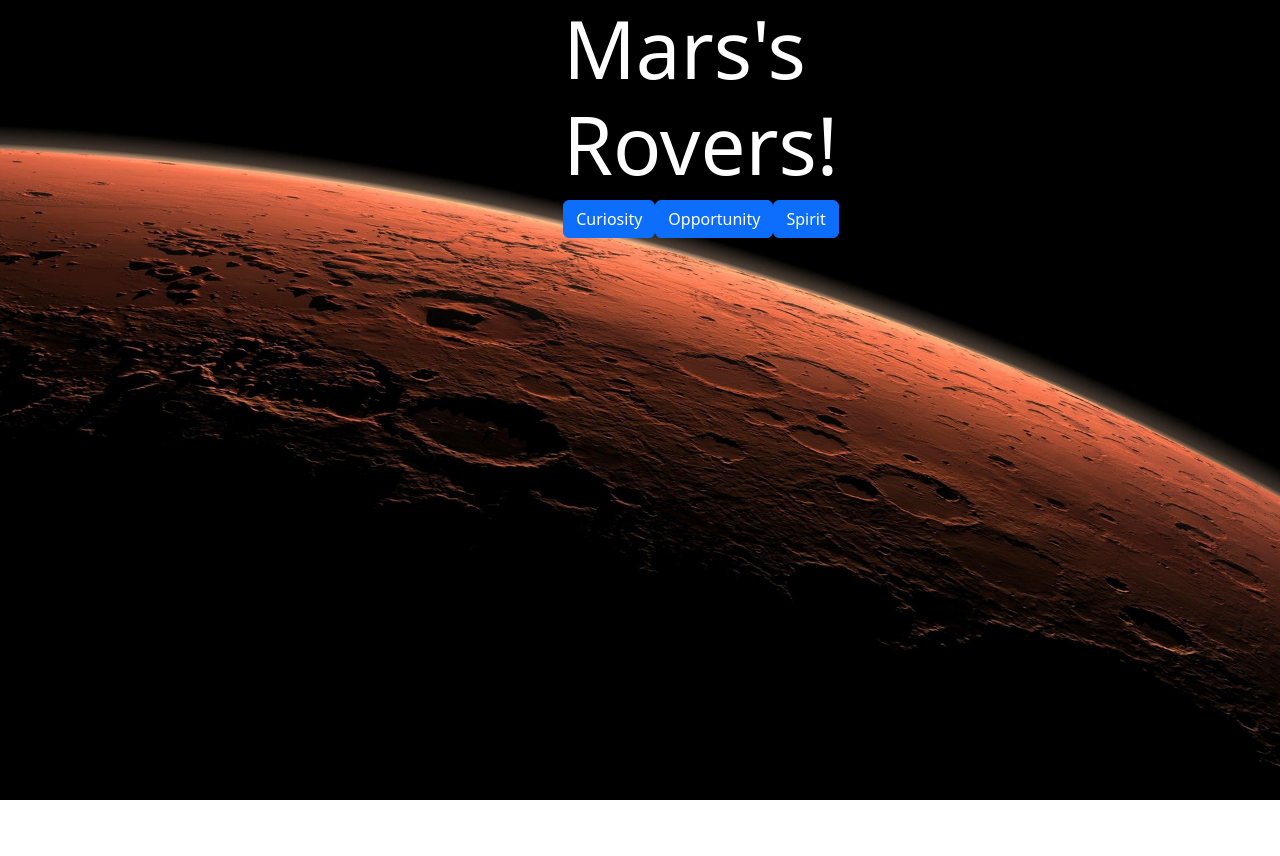
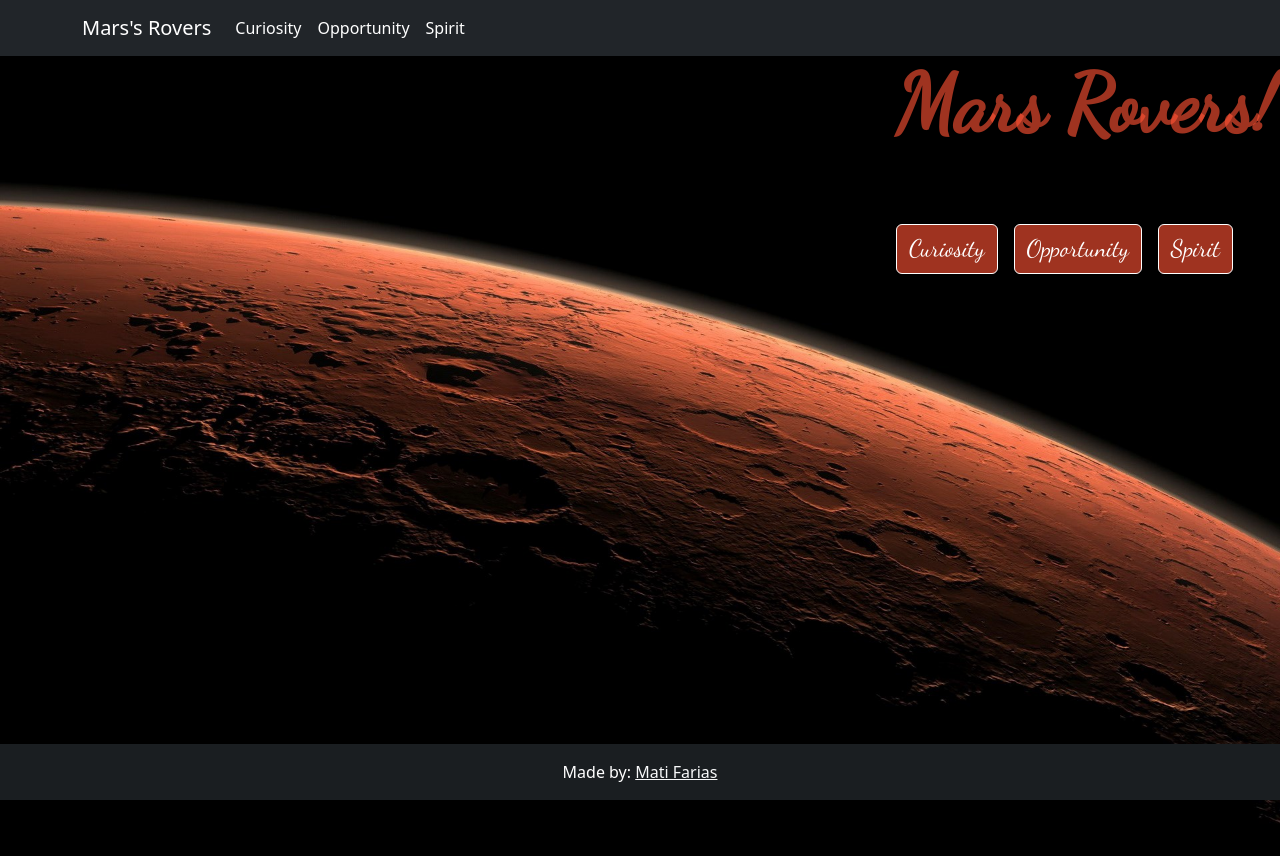
Before and after one commit to mati-farias/nasaApp, a React (Vite) app: page / in a window 1280 px wide. Before the commit the page ends 800 px from the top, so only its background shows below. Built offline with nearby package versions, Linux system fonts and the light colour scheme.

Commit message:
updating design

```diff
--- a/index.html
+++ b/index.html
@@ -11,6 +11,9 @@
       integrity="sha384-Zenh87qX5JnK2Jl0vWa8Ck2rdkQ2Bzep5IDxbcnCeuOxjzrPF/et3URy9Bv1WTRi"
       crossorigin="anonymous"
     />
+    <link rel="preconnect" href="https://fonts.googleapis.com">
+    <link rel="preconnect" href="https://fonts.gstatic.com" crossorigin>
+    <link href="https://fonts.googleapis.com/css2?family=Dancing+Script&family=Lobster&family=Ubuntu:ital,wght@1,400;1,700&display=swap" rel="stylesheet">
   </head>
   <body>
     <div id="root"></div>
--- a/package.json
+++ b/package.json
@@ -11,6 +11,7 @@
   "dependencies": {
     "axios": "^1.1.3",
     "bootstrap": "^5.2.2",
+    "mdb-react-ui-kit": "^5.0.0",
     "react": "^18.2.0",
     "react-bootstrap": "^2.5.0",
     "react-datepicker": "^4.8.0",
--- a/src/App.jsx
+++ b/src/App.jsx
@@ -4,15 +4,19 @@ import './App.css';
 import Home from './pages/Home/Home';
 import LandingPage from './pages/Landing/LandingPage';
 import Photos from './pages/Home/Home';
+import Footer from './components/Footer/Footer';
+import Navigation from './components/Navbar/Navigation';
 
 function App() {
 	return (
 		<React.Fragment>
+			<Navigation />
 			<Routes>
 				<Route path='/' element={<LandingPage />} />
 				<Route path='/home' element={<Home />} />
 				<Route path='/photos/:rover' element={<Photos />} />
 			</Routes>
+			<Footer />
 		</React.Fragment>
 	);
 }
--- a/src/components/Footer/Footer.jsx
+++ b/src/components/Footer/Footer.jsx
@@ -1,7 +1,29 @@
 import React from 'react';
+import Container from 'react-bootstrap/Container';
+import Nav from 'react-bootstrap/Nav';
+import Navbar from 'react-bootstrap/Navbar';
+import { Link } from 'react-router-dom';
+import { MDBFooter } from 'mdb-react-ui-kit';
 
 const Footer = () => {
-	return <div>Footer</div>;
+	return (
+		<MDBFooter
+			bgColor='dark'
+			color='white'
+			className='text-center text-lg-left fixed-bottom'>
+			<div
+				className='text-center p-3'
+				style={{ backgroundColor: 'rgba(0, 0, 0, 0.2)' }}>
+				Made by:{' '}
+				<a
+					className='text-light'
+					href='https://www.linkedin.com/in/matias-farias-fullstack/'
+					target='_blank'>
+					Mati Farias
+				</a>
+			</div>
+		</MDBFooter>
+	);
 };
 
 export default Footer;
--- /dev/null
+++ b/src/components/Navbar/Navigation.jsx
@@ -0,0 +1,52 @@
+import Container from 'react-bootstrap/Container';
+import Nav from 'react-bootstrap/Nav';
+import Navbar from 'react-bootstrap/Navbar';
+import { Link, useNavigate } from 'react-router-dom';
+import { rovers } from '../../utils/rovers.json';
+import { Button } from 'react-bootstrap';
+import { useState } from 'react';
+import { getRoversPics } from '../../redux/actions';
+import { useDispatch } from 'react-redux';
+
+function Navigation() {
+	const [rover, setRover] = useState();
+	const navigate = useNavigate();
+	const dispatch = useDispatch();
+
+	const handleRover = (e) => {
+		const robotName = e.target.value;
+		setRover(robotName);
+		dispatch(getRoversPics(new Date(), robotName));
+		navigate(`/photos/${robotName}`);
+	};
+	return (
+		<>
+			<Navbar bg='dark' variant='dark' className='sticky-top'>
+				<Container>
+					<Navbar.Brand as={Link} to={'/'}>
+						Mars's Rovers
+					</Navbar.Brand>
+					<Nav className='me-auto'>
+						{rovers.map((rover) => (
+							<Nav.Link>
+								<button
+									style={{
+										backgroundColor: 'transparent',
+										border: 'none',
+										color: 'white',
+									}}
+									onClick={(e) => handleRover(e)}
+									value={rover.value}
+									key={rover.name}>
+									{rover.name}
+								</button>
+							</Nav.Link>
+						))}
+					</Nav>
+				</Container>
+			</Navbar>
+		</>
+	);
+}
+
+export default Navigation;
--- a/src/components/Pagination/Pagination.css
+++ b/src/components/Pagination/Pagination.css
@@ -3,7 +3,7 @@
     padding: 8px 16px;
     text-decoration: none;
     border: 1px solid rgb(233, 239, 235);
-    background-color: rgb(25, 26, 127);
+    background-color: rgb(189, 88, 70);
     cursor: pointer;
 }
 
@@ -18,6 +18,6 @@
     padding: 8px 16px;
     text-decoration: none;
     border: 1px solid rgb(233, 239, 235);
-    background-color: rgb(152, 28, 11);
+    background-color: rgb(25, 26, 127);
     cursor: pointer;
 }
--- a/src/index.css
+++ b/src/index.css
@@ -8,3 +8,21 @@ li{
   margin: 0;
   box-sizing: border-box;
 }
+
+
+
+::-webkit-scrollbar {
+    width: 0.8vw; /* THIS WILL RESET THE DEFAULT SCORLLBAR STYLING */
+}
+
+/* TO STYLE THE SCROLLBAR TRACK */
+::-webkit-scrollbar-track {
+    background-color: #000000; /* THIS WILL SET THE COLOR OF THE SCROLLBAR TRACK */
+}
+
+/* TO STYLE THE SCROLLBAR THUMB */
+::-webkit-scrollbar-thumb {
+  background-color: #000000;
+  border: 0.2vw solid #ff52349f;
+  border-radius: 5vw;
+}
--- a/src/pages/Home/Home.jsx
+++ b/src/pages/Home/Home.jsx
@@ -68,7 +68,14 @@ const Home = (props) => {
 					padding: '2rem',
 				}}>
 				<Col>
-					<h1 style={{ justifyContent: 'center' }}>Mars's Rovers!</h1>
+					<h1
+						style={{
+							justifyContent: 'center',
+							color: '#ff52349f',
+							fontFamily: 'Dancing Script',
+						}}>
+						{rover.toUpperCase()}
+					</h1>
 				</Col>
 				<Row>
 					<Col>
@@ -93,7 +100,10 @@ const Home = (props) => {
 									onChange={(e) => setInput(e.target.value)}
 								/>
 								<Button
-									style={{ marginTop: '10px' }}
+									style={{
+										marginTop: '10px',
+										color: '#ff52349f',
+									}}
 									onClick={() => handleDate(input)}>
 									Search
 								</Button>
@@ -104,6 +114,11 @@ const Home = (props) => {
 						<FilterCamera pagination={pagination} />
 					</Col>
 					<Button
+						style={{
+							backgroundColor: '#0000009f',
+							color: '#ff52349f',
+							border: 'none',
+						}}
 						className='w-70 btn btn-primary'
 						type='button'
 						onClick={handleSetDataType}>
--- a/src/pages/Landing/LandingPage.jsx
+++ b/src/pages/Landing/LandingPage.jsx
@@ -3,22 +3,17 @@ import { useDispatch, useSelector } from 'react-redux';
 import { useNavigate } from 'react-router-dom';
 import { Row, Col, Card, CardGroup, Container, Button } from 'react-bootstrap';
 import backgroundImage from '../../images/marsbackground.jpg';
-
+import { rovers } from '../../utils/rovers.json';
+import Footer from '../../components/Footer/Footer';
 const LandingPage = () => {
 	const [rover, setRover] = useState();
-	let navigate = useNavigate();
+	const navigate = useNavigate();
 
 	const handleRover = (e) => {
 		const robotName = e.target.value;
 		setRover(robotName);
 		navigate(`/photos/${robotName}`);
 	};
-
-	const rovers = [
-		{ name: 'Curiosity', value: 'curiosity' },
-		{ name: 'Opportunity', value: 'opportunity' },
-		{ name: 'Spirit', value: 'spirit' },
-	];
 
 	return (
 		<Container
@@ -42,19 +37,41 @@ const LandingPage = () => {
 								width: '400px',
 								height: '200px',
 								position: 'fixed',
-								left: '44%',
+								left: '70%',
 							}}>
 							<Col>
 								<h1
 									style={{
-										color: 'white',
+										color: '#ff52349f',
+										// color: '#FFFFFF',
 										fontSize: '80px',
+										fontFamily: 'Dancing Script',
+										fontWeight: '600',
 									}}>
-									Mars's Rovers!
+									Mars Rovers!
 								</h1>
-								<Col>
+								<Row>
+									<Col
+										style={{
+											display: 'flex',
+											float: '',
+
+											// paddingLeft: '8rem',
+											// marginRight: '5rem',
+											marginTop: '4rem',
+										}}>
 										{rovers.map((rvr) => (
 											<Button
+												style={{
+													backgroundColor:
+														'#ff52349f',
+													color: 'white',
+													borderColor: 'white',
+													marginRight: '1rem',
+													fontSize: '1.5rem',
+													fontFamily:
+														'Dancing Script',
+												}}
 												onClick={(e) => handleRover(e)}
 												value={rvr.value}
 												key={rvr.name}>
@@ -62,6 +79,7 @@ const LandingPage = () => {
 											</Button>
 										))}
 									</Col>
+								</Row>
 							</Col>
 						</Col>
 					</Col>
--- /dev/null
+++ b/src/utils/rovers.json
@@ -0,0 +1,7 @@
+{
+    "rovers" : [
+		{ "name": "Curiosity", "value": "curiosity" },
+		{ "name": "Opportunity", "value": "opportunity" },
+		{ "name": "Spirit", "value": "spirit" }
+	]
+}
```
Also changed, not shown: src/components/Header/Header.jsx (+1 -8 lines), 1 other file (tests, documents, lock files or other folders). Lines whose indentation alone changed are shown as unchanged.
